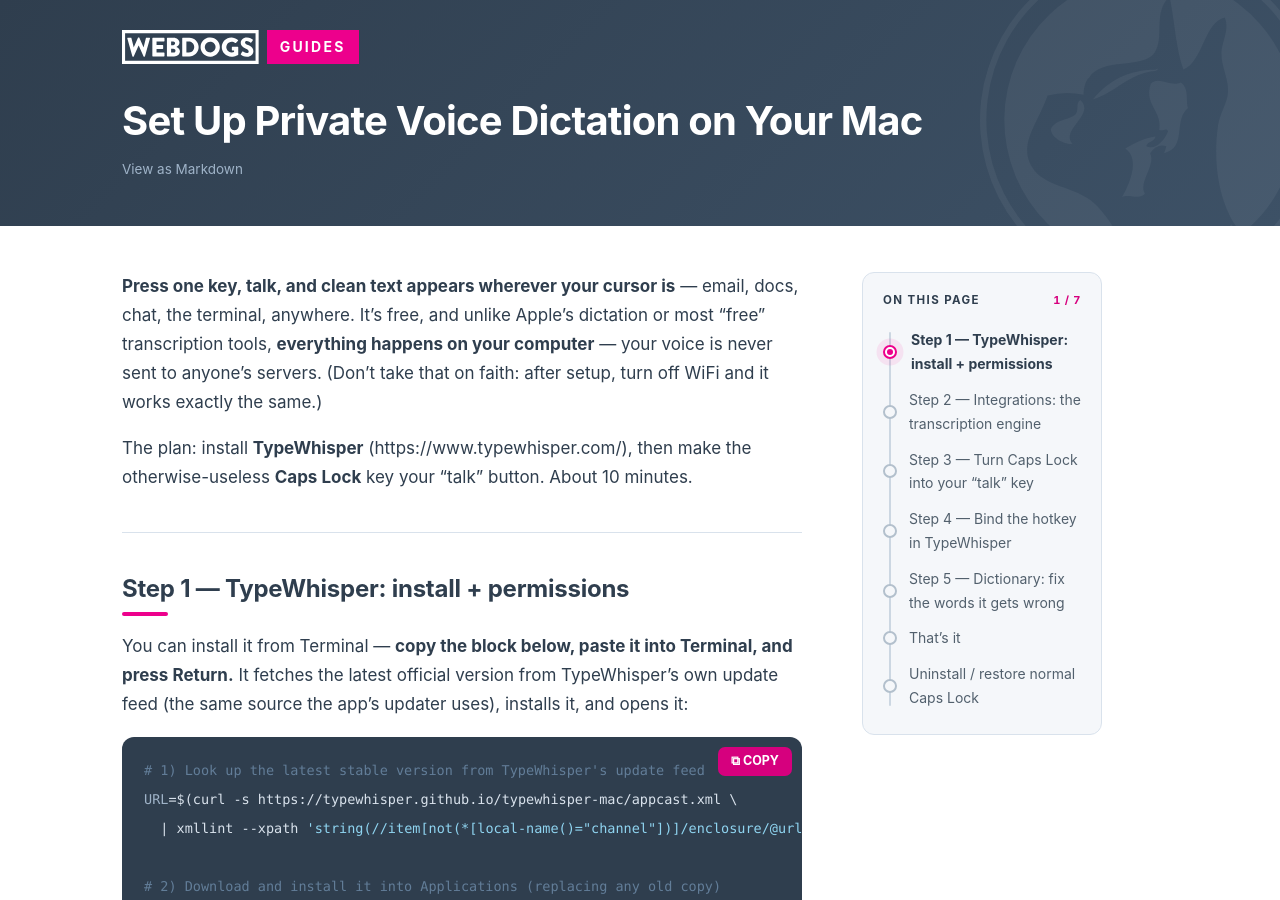
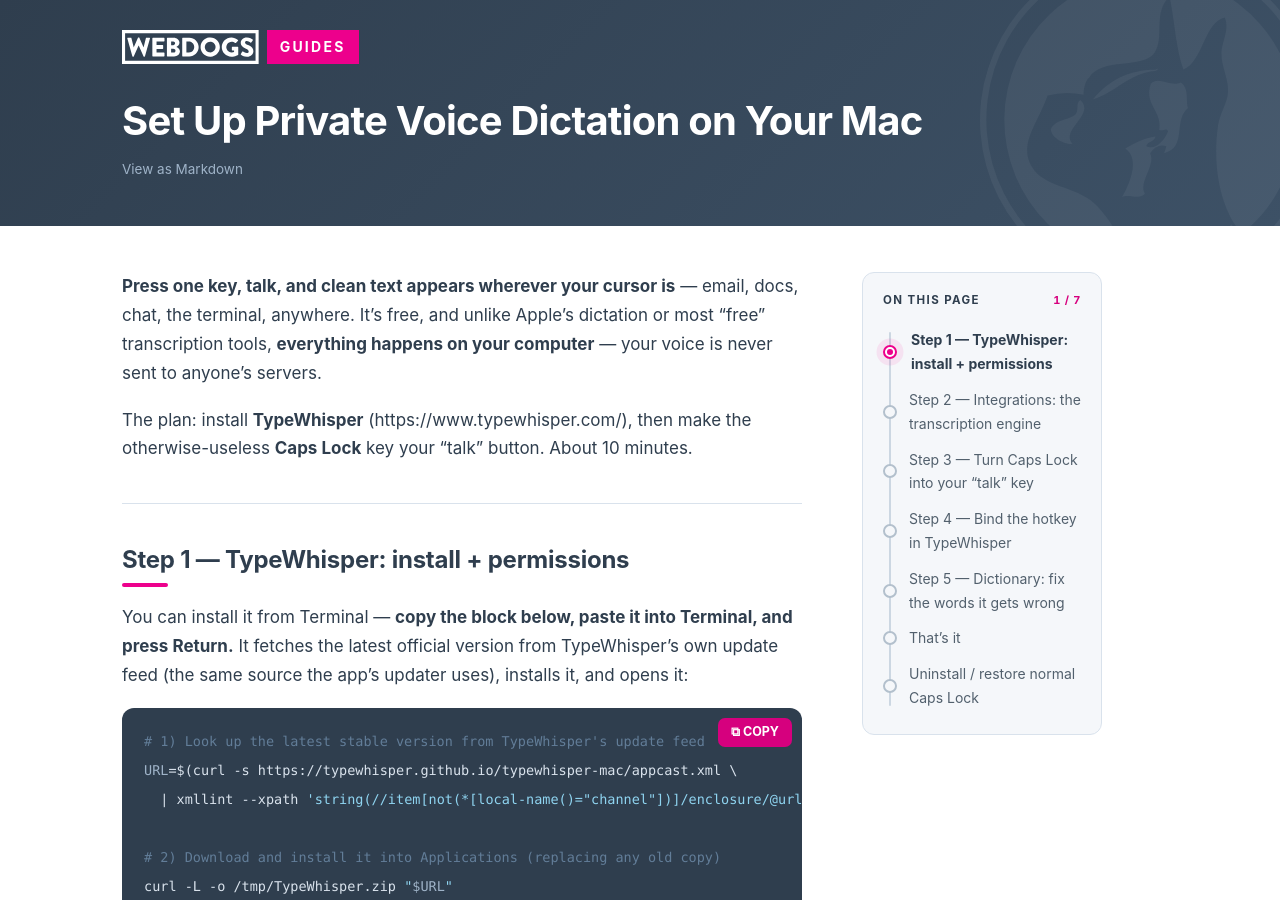
Before and after one commit to theWEBDOGS/guides, a Jekyll site: the page built from typewhisper/typewhisper.md, in a window 1280 px wide and 900 px high. Built offline with Jekyll 4.4.1, drawn with Linux system fonts in a browser that asks for light colours; some web fonts are replaced; our own code applies the rules of GitHub Pages for plain Markdown files.

Commit message:
Publish guides (2026-06-12) [generated]

```diff
--- a/typewhisper/typewhisper.md
+++ b/typewhisper/typewhisper.md
@@ -4,8 +4,7 @@
 **Press one key, talk, and clean text appears wherever your cursor is** —
 email, docs, chat, the terminal, anywhere. It's free, and unlike Apple's
 dictation or most "free" transcription tools, **everything happens on your
-computer** — your voice is never sent to anyone's servers. (Don't take that
-on faith: after setup, turn off WiFi and it works exactly the same.)
+computer** — your voice is never sent to anyone's servers.
 
 The plan: install **TypeWhisper** (https://www.typewhisper.com/), then make
 the otherwise-useless **Caps Lock** key your "talk" button. About 10 minutes.
```
Also changed, not shown: typewhisper/index.md (+1 -2 lines).
